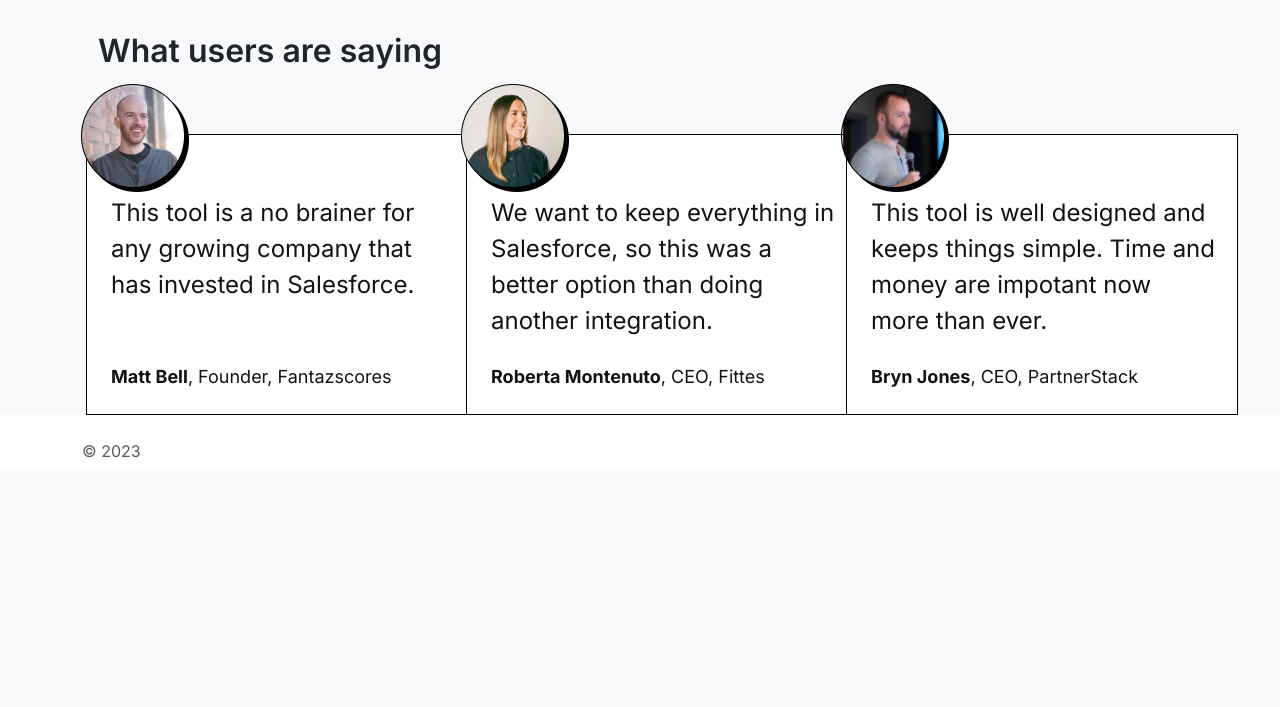
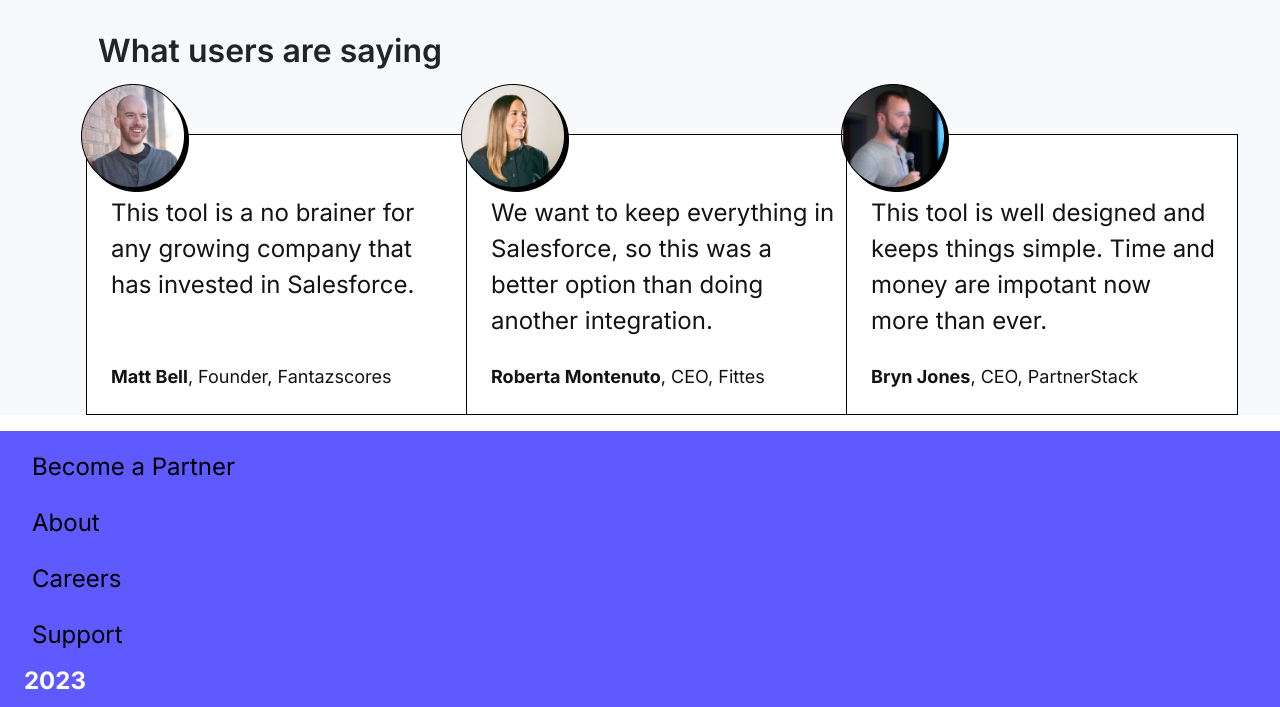
Before and after one commit to wbmcdonald4/cstoolkit, a Flask app: page / in a window 1280 px wide. Shown: the part 1312-2019 px from the top of the page. Before the commit the page ends 1770 px from the top, so only its background shows below. Run offline with Flask 3, Linux system fonts and the light colour scheme; some libraries are stand-ins or nearby versions.

Commit message:
update footer

```diff
--- a/src/static/css/main.css
+++ b/src/static/css/main.css
@@ -265,3 +265,35 @@ p {
   margin-top: -50px;
   margin-left: -5px;
 }
+
+.footer-class {
+  background-color: #5E5AFF;
+  flex-direction: row;
+  justify-content: space-between;
+}
+
+.footer-link {
+  margin-left: 32px;
+  color: #000;
+  text-decoration: none;
+  font-size: 24px;
+  font-family: 'Inter', sans-serif;
+  font-weight: 400;
+  line-height: 150%;
+  margin-bottom: 10px;
+  margin-top: 10px;
+}
+
+.footer-year-text {
+  color: #FFF;
+  font-size: 24px;
+  font-family: 'Inter', sans-serif;
+  font-weight: 700;
+  margin-left: 24px;
+}
+
+.footer-links {
+  display: flex;
+  flex-direction: column;
+  align-items: flex-start;
+}
--- a/src/templates/layout/footer.html
+++ b/src/templates/layout/footer.html
@@ -1,3 +1,10 @@
-<footer class="container py-2 text-muted d-flex align-items-center">
-    © 2023
+<footer class="footer-class container-flex py-2 text-muted d-flex align-items-center justify-content-between">
+    <div class="footer-links">
+        <a href="#" class="footer-link">Become a Partner</a>
+        <a href="{{ url_for('main.pulse') }}" class="footer-link">About</a>
+        <a href="#" class="footer-link">Careers</a>
+        <a href="#" class="footer-link">Support</a>
+        <div class="footer-year-text">2023</div>
+    </div>
+
 </footer>
```
